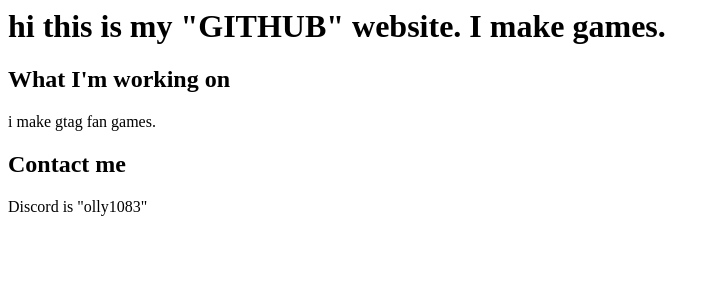
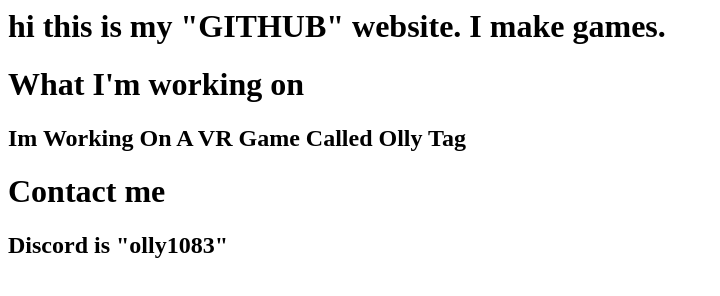
Before and after one commit to olly1083/discord, a plain HTML site: page index.html in a window 1280 px wide. Shown: the whole page, without its empty margins (0-720 px from the left). Drawn offline with Linux system fonts and the light colour scheme.

Commit message:
Update index.html

```diff
--- a/index.html
+++ b/index.html
@@ -4,13 +4,9 @@
         hi this is my "GITHUB" website. I make games.
     </h1>
     <body>
-        <h2>What I'm working on</h2>
-        <p>
-            i make gtag fan games.
-        </p>
-        <h2>Contact me</h2>
-        <p>
-            Discord is "olly1083"
-        </p>
+        <h1>What I'm working on</h1>
+        <h2>Im Working On A VR Game Called Olly Tag</h2>
+        <h1>Contact me</h1>
+        <h2>Discord is "olly1083"</h2>
     </body>
 </html>
```
